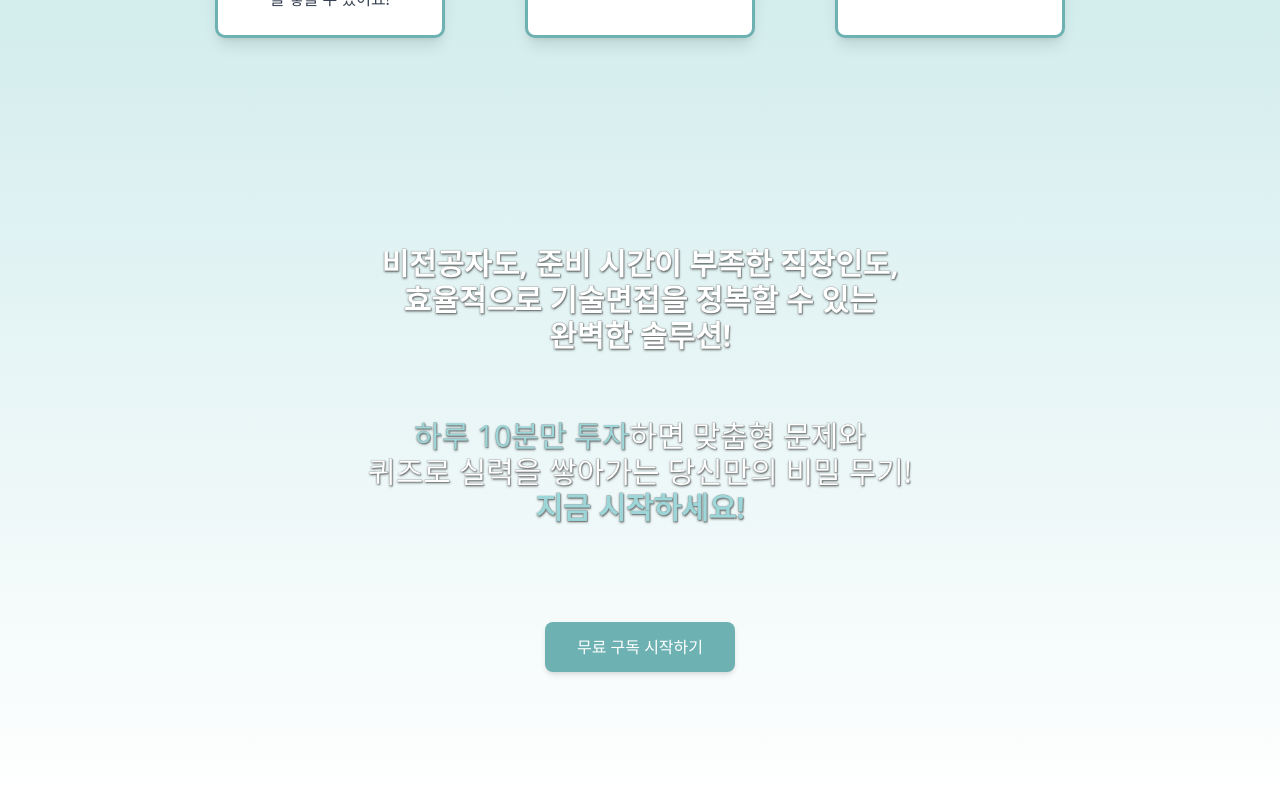
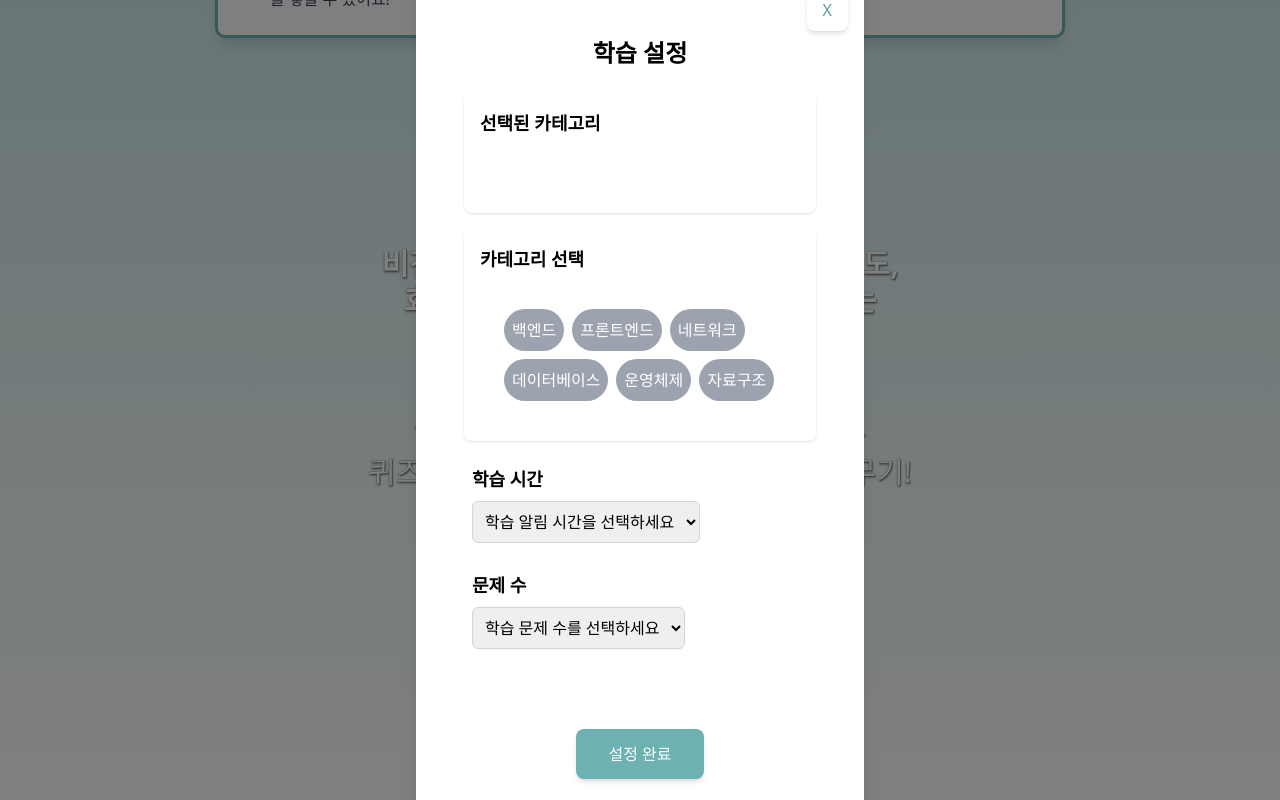
Before and after one commit to woorifisa-service-dev-4th/frontend-4th-haruhana, a Next.js app: page / in a window 1280 px wide. Both pictures are taken after a click on the button "무료 구독 시작하기". Shown: the part 995-1795 px from the top of the page. Built offline with nearby package versions, Linux system fonts and the light colour scheme.

Commit message:
♻️[리팩토링] landing page, modal-component 연결

```diff
--- a/app/modal/category-selector.jsx
+++ b/app/modal/category-selector.jsx
@@ -57,14 +57,14 @@ const CategorySelector = ({ selectedCategories, onSelect, onDeselect }) => {
     return (
         <div>
             <div className="bg-white rounded-lg shadow p-4 mb-4 w-full max-w-[800px]">
-                <h1 className="text-lg font-bold mb-3">선택된 카테고리</h1>
+                <h1 className="text-lg font-bold mb-3 text-left">선택된 카테고리</h1>
                 <SelectedCategories
                     selectedCategories={selectedCategories}
                     onDeselect={onDeselect}
                 />
             </div>
             <div className="bg-white rounded-lg shadow p-4 w-full mb-4 max-w-[800px]">
-                <h1 className="text-lg font-bold mb-3">카테고리 선택</h1>
+                <h1 className="text-lg font-bold mb-3 text-left">카테고리 선택</h1>
                 <CategoryButtons
                     availableCategories={availableCategories}
                     onSelect={onSelect}
--- a/app/modal/modal-component.jsx
+++ b/app/modal/modal-component.jsx
@@ -1,72 +1,22 @@
-'use client';
+import React from "react";
+import ModalDetail from './modal-detail';
 
-import React, { useState } from "react";
-import dynamic from 'next/dynamic';
-
-const CategorySelector = dynamic(() => import('./category-selector'), { ssr: false });
-const TimeSelector = dynamic(() => import('./time-selector'), { ssr: false });
-const QuestionInput = dynamic(() => import('./question-input'), { ssr: false });
-
-export default function ModalComponent() {
-    const [selectedCategories, setSelectedCategories] = useState([]);
-    const [time, setTime] = useState("");
-    const [questionCount, setQuestionCount] = useState("");
-
-    const handleCategorySelect = (category) => {
-        if (!selectedCategories.some((c) => c.id === category.id)) {
-            setSelectedCategories((prev) => [...prev, category]);
-        }
-    };
-
-    const handleCategoryDeselect = (category) => {
-        setSelectedCategories((prev) => prev.filter((c) => c.id !== category.id));
-    };
-
-    const handleSubmit = async () => {
-        const formData = {
-            categories: selectedCategories.map((c) => c.id),
-            time,
-            questionCount: parseInt(questionCount, 10),
-        };
-
-        try {
-            const response = await fetch("/api/dummyData", {
-                method: "POST",
-                headers: {
-                    "Content-Type": "application/json",
-                },
-                body: JSON.stringify(formData),
-            });
-
-            if (response.ok) {
-                const result = await response.json();
-                console.log("Server Response:", result);
-            } else {
-                console.error("Failed to send data:", response.status, response.statusText);
-            }
-        } catch (error) {
-            console.error("Error sending data:", error);
-        }
-    };
-
+export default function ModalComponent({ onClose, hovered }) {
     return (
-        <div className="bg-white rounded-lg shadow-lg p-7 m-auto w-[450px]">
-            <h1 className="text-2xl font-bold mb-6">학습 설정</h1>
-            <CategorySelector
-                selectedCategories={selectedCategories}
-                onSelect={handleCategorySelect}
-                onDeselect={handleCategoryDeselect}
-            />
-            <TimeSelector value={time} onChange={setTime} />
-            <QuestionInput value={questionCount} onChange={setQuestionCount} />
-            <div className="flex justify-center">
+        <div className="fixed inset-0 flex items-center justify-center p-4 z-50">
+            <div className="bg-white rounded-lg shadow-lg max-w-md mx-auto p-6 space-y-4 relative z-50">
                 <button
-                    className="bg-blue-500 text-white px-4 py-2 rounded-md hover:bg-blue-600 w-60 mt-1"
-                    onClick={handleSubmit}
+                    onClick={onClose}
+                    className="absolute top-4 right-4 px-4 py-2 rounded-lg shadow-md transition-all duration-300 ease-in-out text-[#5AA0A1]"
                 >
-                    설정 완료
+                    X
                 </button>
+                <ModalDetail />
             </div>
+            <div
+                className="fixed inset-0 bg-black opacity-50"
+                onClick={onClose}
+            ></div>
         </div>
     );
 }
--- /dev/null
+++ b/app/modal/modal-detail.jsx
@@ -0,0 +1,76 @@
+'use client';
+
+import React, {useState} from "react";
+import dynamic from 'next/dynamic';
+
+const CategorySelector = dynamic(() => import('./category-selector'), {ssr: false});
+const TimeSelector = dynamic(() => import('./time-selector'), {ssr: false});
+const QuestionInput = dynamic(() => import('./question-input'), {ssr: false});
+
+export default function ModalDetail({ onClose, hovered }) {
+    const [selectedCategories, setSelectedCategories] = useState([]);
+    const [time, setTime] = useState("");
+    const [questionCount, setQuestionCount] = useState("");
+
+    const handleCategorySelect = (category) => {
+        if (!selectedCategories.some((c) => c.id === category.id)) {
+            setSelectedCategories((prev) => [...prev, category]);
+        }
+    };
+
+    const handleCategoryDeselect = (category) => {
+        setSelectedCategories((prev) => prev.filter((c) => c.id !== category.id));
+    };
+
+    const handleSubmit = async () => {
+        const formData = {
+            categories: selectedCategories.map((c) => c.id),
+            time,
+            questionCount: parseInt(questionCount, 10),
+        };
+
+        try {
+            const response = await fetch("/api/dummyData", {
+                method: "POST",
+                headers: {
+                    "Content-Type": "application/json",
+                },
+                body: JSON.stringify(formData),
+            });
+
+            if (response.ok) {
+                const result = await response.json();
+                console.log("Server Response:", result);
+            } else {
+                console.error("Failed to send data:", response.status, response.statusText);
+            }
+        } catch (error) {
+            console.error("Error sending data:", error);
+        }
+    };
+
+    return (
+        <div className="bg-white rounded-lg p-6 w-full max-w-md">
+            <h1 className="text-2xl font-bold mb-6">학습 설정</h1>
+            <CategorySelector
+                selectedCategories={selectedCategories}
+                onSelect={handleCategorySelect}
+                onDeselect={handleCategoryDeselect}
+            />
+            <TimeSelector value={time} onChange={setTime}/>
+            <QuestionInput value={questionCount} onChange={setQuestionCount}/>
+            <div className="flex justify-center">
+                <button
+                    className={`mt-10 px-8 py-3 rounded-lg shadow-md transition-all duration-300 ease-in-out ${
+                        hovered
+                            ? "bg-[#5AA0A1] text-white ring-4 ring-[#A1D5D6]"
+                            : "bg-[#6DB1B2] text-white"
+                    }`}
+                    onClick={handleSubmit}
+                >
+                    설정 완료
+                </button>
+            </div>
+        </div>
+    );
+}
--- a/app/modal/page.jsx
+++ /dev/null
@@ -1,20 +0,0 @@
-'use client';
-
-import React, { useState, useEffect } from "react";
-import ModalComponent from './modal-component';
-
-export default function ModalPage() {
-    const [isMounted, setIsMounted] = useState(false);
-
-    useEffect(() => {
-        setIsMounted(true);
-    }, []);
-
-    if (!isMounted) return null;
-
-    return (
-        <div className="flex pt-20">
-            <ModalComponent />
-        </div>
-    );
-}
--- a/app/modal/question-input.jsx
+++ b/app/modal/question-input.jsx
@@ -8,7 +8,7 @@ const QuestionInput = ({ value, onChange }) => {
     }, [value, onChange]); // value 또는 onChange 함수가 변경될 때마다 이 effect를 재실행
 
     return (
-        <div className="mb-10">
+        <div className="mb-10 text-left">
             <label htmlFor="question-count" className="block text-lg font-bold p-2">
                 문제 수
             </label>
--- a/app/modal/time-selector.jsx
+++ b/app/modal/time-selector.jsx
@@ -26,9 +26,10 @@ const TimeSelector = ({ value, onChange }) => {
 
     return (
         <div className="mb-5">
-            <label htmlFor="time" className="block text-lg font-bold p-2">
+            <label htmlFor="time" className="block text-lg font-bold p-2 text-left">
                 학습 시간
             </label>
+            <div className="text-left">
             <select
                 id="time"
                 ref={selectRef}
@@ -43,6 +44,7 @@ const TimeSelector = ({ value, onChange }) => {
                 <option value="8">오전 8시</option>
                 <option value="9">오전 9시</option>
             </select>
+            </div>
         </div>
     );
 };
--- a/components/landing/StartButton.jsx
+++ b/components/landing/StartButton.jsx
@@ -1,14 +1,18 @@
 "use client"
 
 import { useState } from "react";
+import ModalComponent from "../../app/modal/modal-component";
 
 export default function StartButton() {
   const [hovered, setHovered] = useState(false);
+  const [showModal, setShowModal] = useState(false);
 
   return (
+  <div>
     <button
         onMouseEnter={() => setHovered(true)} // 마우스가 올라갔을 때
         onMouseLeave={() => setHovered(false)} // 마우스가 벗어났을 때
+        onClick={() => setShowModal(true)} // 버튼 클릭 시 모달 표시
         className={`mt-24 px-8 py-3 rounded-lg shadow-md transition-all duration-300 ease-in-out ${
             hovered
                 ? "bg-[#5AA0A1] text-white ring-4 ring-[#A1D5D6]"
@@ -17,5 +21,9 @@ export default function StartButton() {
     >
       무료 구독 시작하기
     </button>
+    {showModal && (
+        <ModalComponent onClose={() => setShowModal(false)} />
+    )}
+  </div>
   );
 }
```
Also changed, not shown: app/(landing)/page.jsx (+4 -3 lines), app/(landing)/layout.jsx (indentation only). Lines whose indentation alone changed are shown as unchanged.
